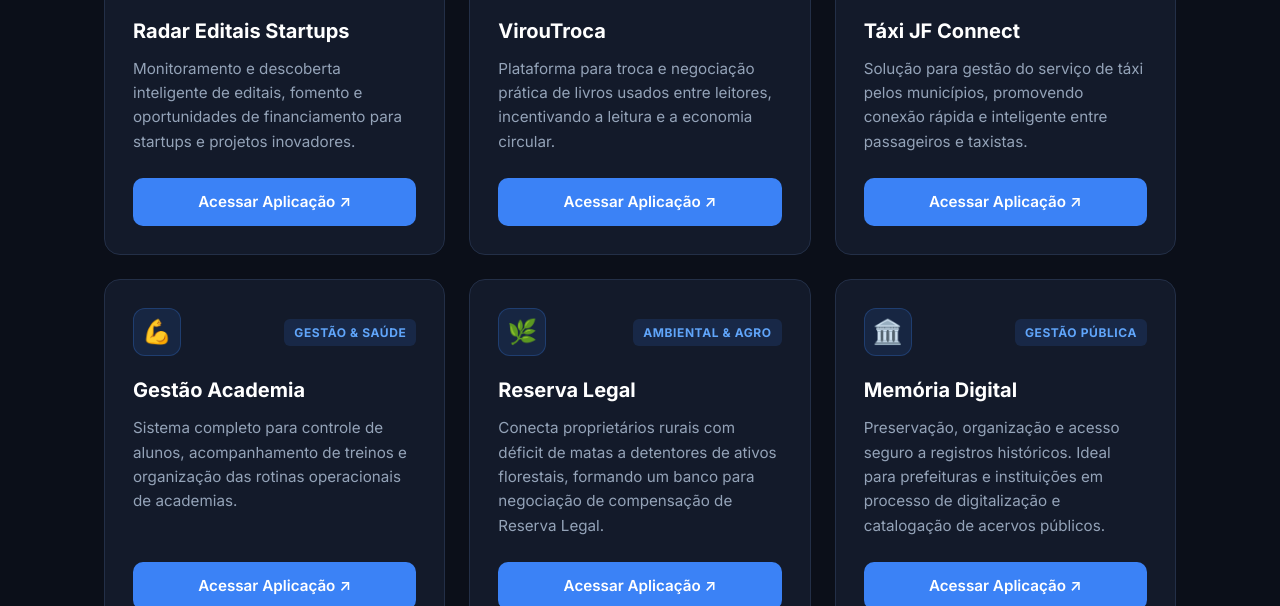
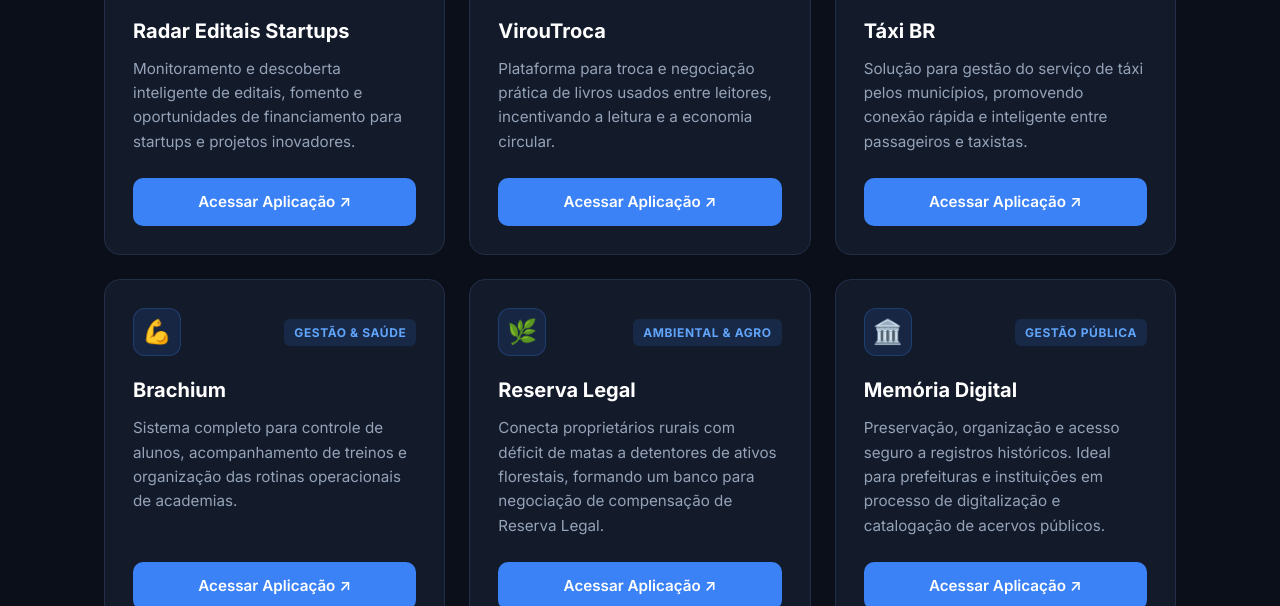
Before and after one commit to sergioborgesinfo-byte/Portif-lio, a plain HTML site: page index.html in a window 1280 px wide. Shown: the part 604-1210 px from the top of the page. Drawn offline with Linux system fonts and the light colour scheme.

Commit message:
Add files via upload

```diff
--- a/index.html
+++ b/index.html
@@ -311,14 +311,14 @@
         </a>
       </article>
 
-      <!-- 3. Táxi JF Connect -->
+      <!-- 3. Táxi BR -->
       <article class="card" data-category="publico">
         <div>
           <div class="card-header">
             <div class="icon-box">🚖</div>
             <span class="category-tag">Mobilidade Urbana</span>
           </div>
-          <h2>Táxi JF Connect</h2>
+          <h2>Táxi BR</h2>
           <p>Solução para gestão do serviço de táxi pelos municípios, promovendo conexão rápida e inteligente entre passageiros e taxistas.</p>
         </div>
         <a href="https://taxi-jf-connect.vercel.app" target="_blank" rel="noopener noreferrer" class="card-btn">
@@ -326,14 +326,14 @@
         </a>
       </article>
 
-      <!-- 4. Gestão Academia -->
+      <!-- 4. Brachium -->
       <article class="card" data-category="negocios">
         <div>
           <div class="card-header">
             <div class="icon-box">💪</div>
             <span class="category-tag">Gestão & Saúde</span>
           </div>
-          <h2>Gestão Academia</h2>
+          <h2>Brachium</h2>
           <p>Sistema completo para controle de alunos, acompanhamento de treinos e organização das rotinas operacionais de academias.</p>
         </div>
         <a href="https://academia.vercel.app" target="_blank" rel="noopener noreferrer" class="card-btn">
```
